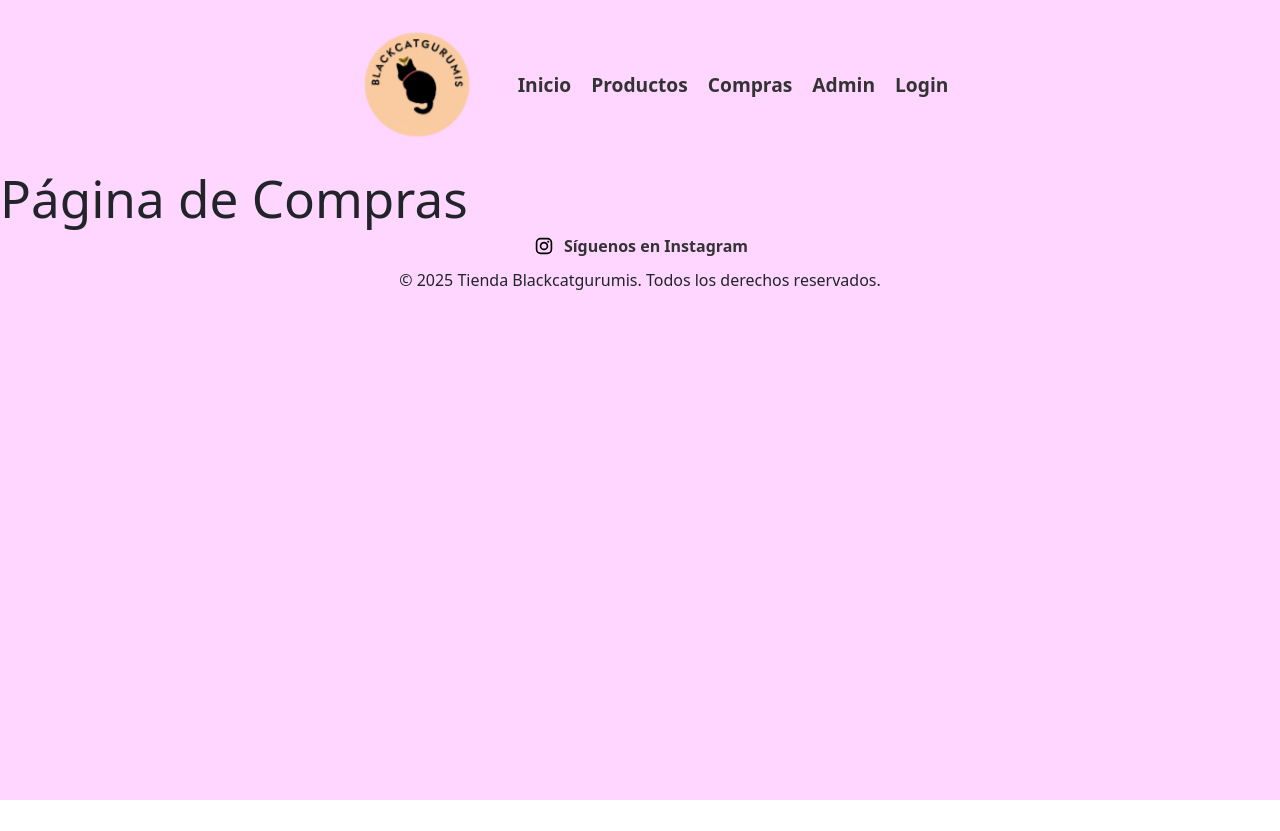
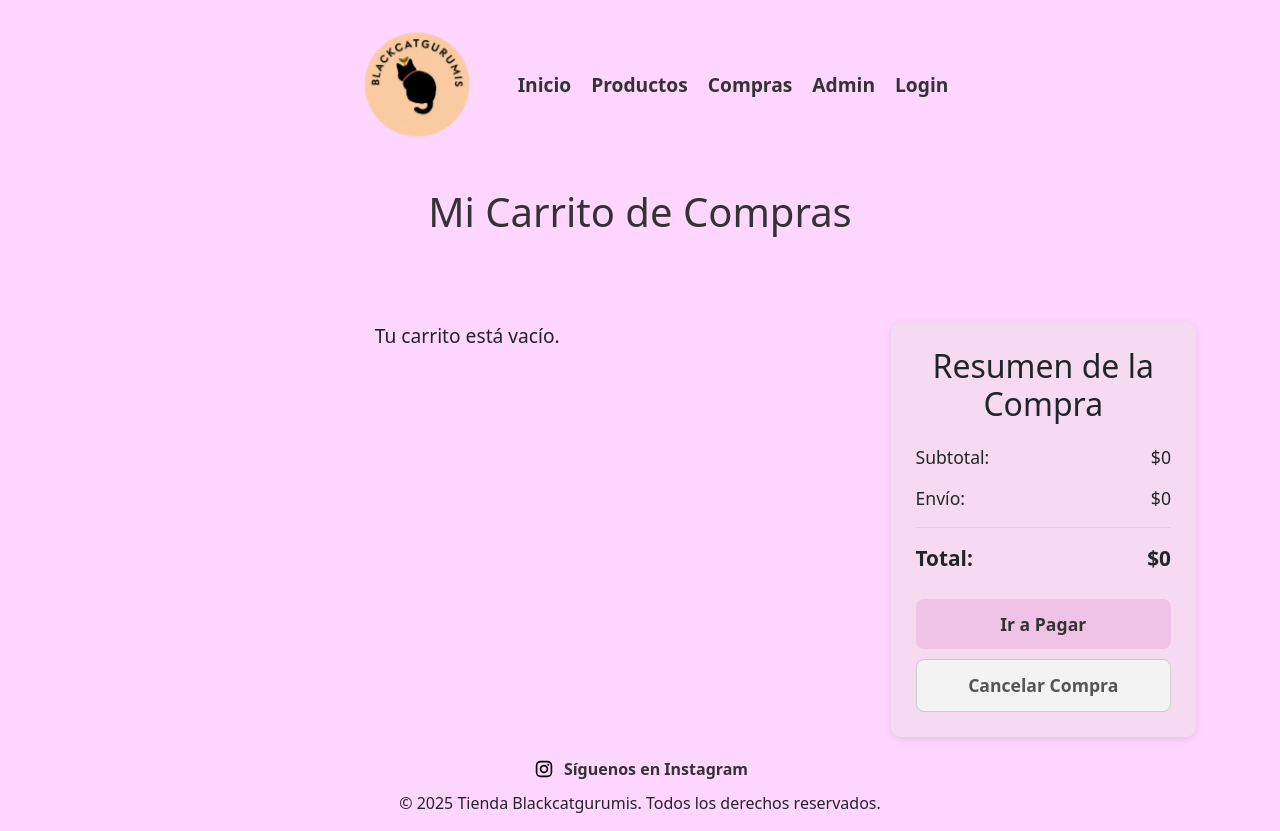
Before and after one commit to darley523/Proyecto_blackcargurumis_front-end, a React (Vite) app: page /compras in a window 1280 px wide. Before the commit the page ends 800 px from the top, so only its background shows below. Built offline with nearby package versions, Linux system fonts and the light colour scheme.

Commit message:
vista_comprass y  popup

```diff
--- a/src/componentes/ProductCard.jsx
+++ b/src/componentes/ProductCard.jsx
@@ -1,10 +1,28 @@
+import { useCart } from '../context/CartContext';
+
 export function ProductCard({ producto }) {
+  const { addToCart } = useCart();
+
+  const botonAñadirCarro = () => {
+    // Añadir al carrito
+    addToCart(producto);
+
+    // Pop-up
+    window.alert(`"${producto.nombre}" fue añadido al carrito!`);
+  };
+
   return (
     <div className="Producto" data-categoria={producto.categoria}>
+
       <img src={producto.img} alt={producto.nombre} />
+
       <h3>{producto.nombre}</h3>
       <p>${producto.precio.toLocaleString('es-CL')}</p>
-      <button className="btn-agregar-carro">
+
+      <button
+        className="btn-agregar-carro"
+        onClick={botonAñadirCarro} //
+      >
         Añadir al carro
         <svg xmlns="http://www.w3.org/2000/svg" fill="none" viewBox="0 0 24 24" strokeWidth="1.5" stroke="currentColor" className="size-6">
           <path strokeLinecap="round" strokeLinejoin="round" d="M2.25 3h1.386c.51 0 .955.343 1.087.835l.383 1.437M7.5 14.25a3 3 0 0 0-3 3h15.75m-12.75-3h11.218c1.121-2.3 2.1-4.684 2.924-7.138a60.114 60.114 0 0 0-16.536-1.84M7.5 14.25 5.106 5.272M6 20.25a.75.75 0 1 1-1.5 0 .75.75 0 0 1 1.5 0Zm12.75 0a.75.75 0 1 1-1.5 0 .75.75 0 0 1 1.5 0Z" />
--- /dev/null
+++ b/src/context/CartContext.jsx
@@ -0,0 +1,49 @@
+import React, { createContext, useContext, useState } from 'react';
+
+const CartContext = createContext();
+
+export const useCart = () => useContext(CartContext);
+
+
+export const CartProvider = ({ children }) => {
+    const [cartItems, setCartItems] = useState([]);
+
+   const addToCart = (product) => {
+        setCartItems(prevItems => {
+            // Revisar si el producto ya está en el carrito
+            const itemExists = prevItems.find(item => item.id === product.id);
+
+            if (itemExists) {
+                //Si existe, actualizamos la cantidad
+                return prevItems.map(item =>
+                    item.id === product.id
+                        ? { ...item, quantity: item.quantity + 1 }
+                        : item
+                );
+            } else {
+                // Si no existe, lo añadimos con cantidad 1
+                return [...prevItems, { ...product, quantity: 1 }];
+            }
+        });
+        console.log("Producto añadido:", product.nombre);
+    };
+
+    // Función para eliminar un producto del carrito
+    const removeFromCart = (productId) => {
+        setCartItems(prevItems =>
+            prevItems.filter(item => item.id !== productId)
+        );
+    };
+
+    const value = {
+        cartItems,
+        addToCart,
+        removeFromCart
+    };
+
+    return (
+        <CartContext.Provider value={value}>
+            {children}
+        </CartContext.Provider>
+    );
+};
--- a/src/pages/Compras.jsx
+++ b/src/pages/Compras.jsx
@@ -1,11 +1,85 @@
-import { Navbar}  from "../componentes/Navbar";
+import { Navbar } from "../componentes/Navbar";
 import { Footer } from "../componentes/Footer";
+import { useCart } from "../context/CartContext";
+import { useMemo } from "react";
+
 export function Compras() {
+    const COSTO_ENVIO = 3500;
+    const { cartItems, removeFromCart } = useCart();
+    const subtotal = useMemo(() => {
+        return cartItems.reduce((acc, item) => acc + (item.precio * item.quantity), 0);
+    }, [cartItems]);
+    const total = subtotal + COSTO_ENVIO;
+    const formatPeso = (value) => {
+        return value.toLocaleString('es-CL', {
+            style: 'currency',
+            currency: 'CLP'
+        });
+    };
     return (
-        <div>
+        <>
             <Navbar />
-            <h1>Página de Compras</h1>
+            <main className="carrito-main-contenedor">
+                <h1>Mi Carrito de Compras</h1>
+                <div className="carrito-vista">
+                    <section className="carrito-productos">
+                        {cartItems.length === 0 ? (
+                            <p style={{ textAlign: 'center', fontSize: '1.2rem' }}>Tu carrito está vacío.</p>
+                        ) : (
+                            cartItems.map(item => (
+                                <div className="carrito-item" key={item.id}>
+                                    <img src={item.img} alt={item.nombre} />
+                                    <div className="carrito-item-info">
+                                        <h3>{item.nombre}</h3>
+                                        <p>Precio: {formatPeso(item.precio)}</p>
+                                    </div>
+                                    <div className="carrito-item-cantidad">
+                                        <label htmlFor={`cantidad-${item.id}`}>Cantidad:</label>
+                                        <input
+                                            type="number"
+                                            id={`cantidad-${item.id}`}
+                                            value={item.quantity}
+                                            min="1"
+                                            readOnly
+                                        />
+                                    </div>
+                                    <div className="carrito-item-subtotal">
+                                        <p>Subtotal: {formatPeso(item.precio * item.quantity)}</p>
+                                    </div>
+                                    <button
+                                        className="btn-eliminar"
+                                        onClick={() => removeFromCart(item.id)}
+                                    >
+                                        Eliminar
+                                    </button>
+                                </div>
+                            ))
+                        )}
+                    </section>
+                    <aside className="carrito-resumen">
+                        <h2>Resumen de la Compra</h2>
+                        <div className="resumen-linea">
+                            <span>Subtotal:</span>
+                            <span>{formatPeso(subtotal)}</span>
+                        </div>
+                        <div className="resumen-linea">
+                            <span>Envío:</span>
+                            <span>{subtotal === 0 ? formatPeso(0) : formatPeso(COSTO_ENVIO)}</span>
+                        </div>
+                        <div className="resumen-total">
+                            <span>Total:</span>
+                            <span>{subtotal === 0 ? formatPeso(0) : formatPeso(total)}</span>
+                        </div>
+                        <button className="btn-pago" disabled={cartItems.length === 0}>
+                            Ir a Pagar
+                        </button>
+                        <button className="btn-cancelar" disabled={cartItems.length === 0}>
+                            Cancelar Compra
+                        </button>
+                    </aside>
+                </div>
+            </main>
             <Footer />
-        </div>
+        </>
     );
 }
```
Also changed, not shown: src/main.jsx (+5 -2 lines).
